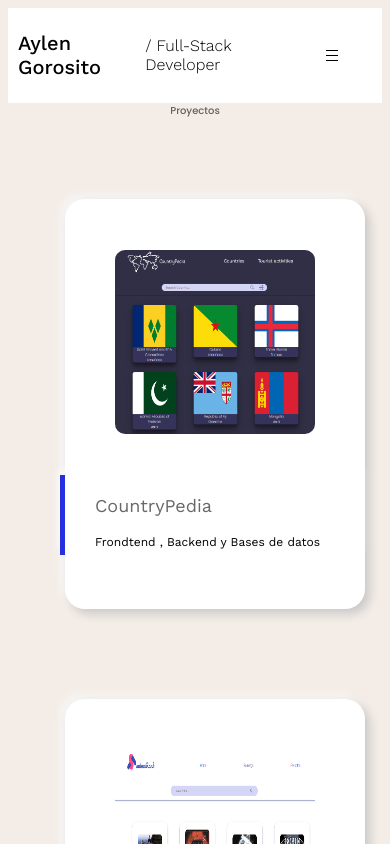
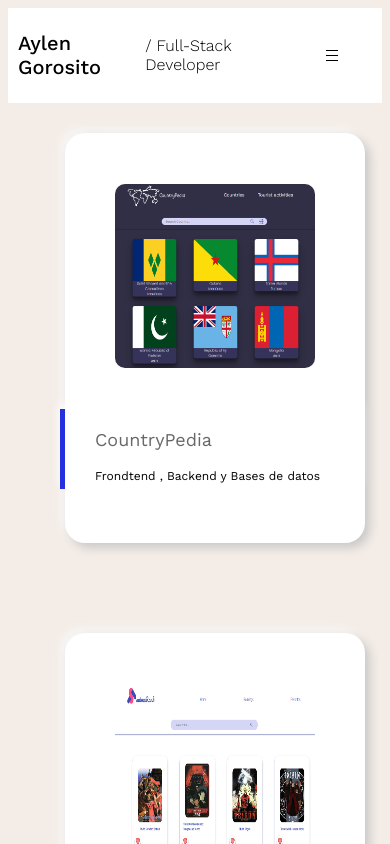
Before and after one commit to AylenGorosito313/portfolio, a React (Vite) app: page /proyects in a window 390 px wide. Shown: the top 844 px of the page. Built offline with nearby package versions, Linux system fonts and the light colour scheme.

Commit message:
Update Proyects.css

```diff
--- a/src/pages/proyects/Proyects.css
+++ b/src/pages/proyects/Proyects.css
@@ -299,13 +299,6 @@
     justify-content: center;
   }
   .title-head {
-    display: flex;
-
-    justify-content: center;
-    font-family: Poppins;
-    font-size: 10px;
-    font-weight: 400;
-    margin: 0;
-    color: #616161;
+    display: none;
   }
 }
```
